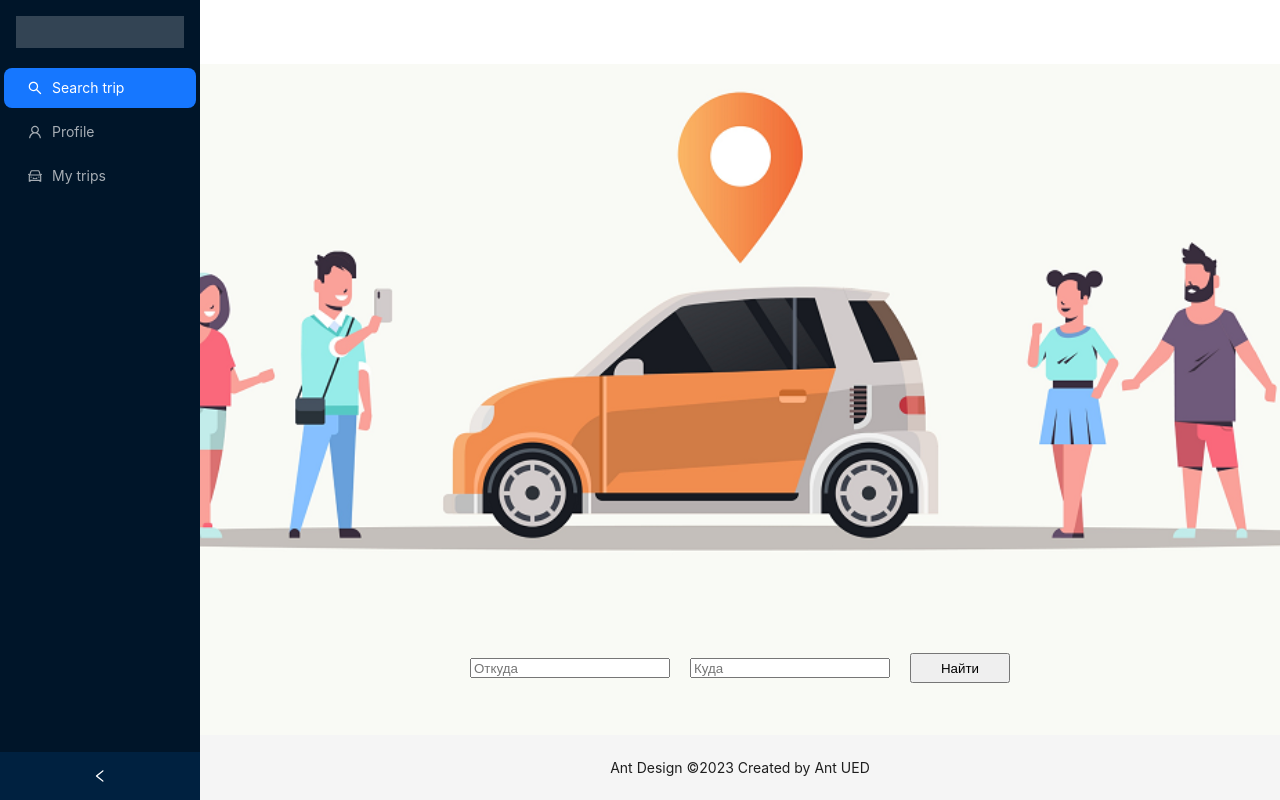
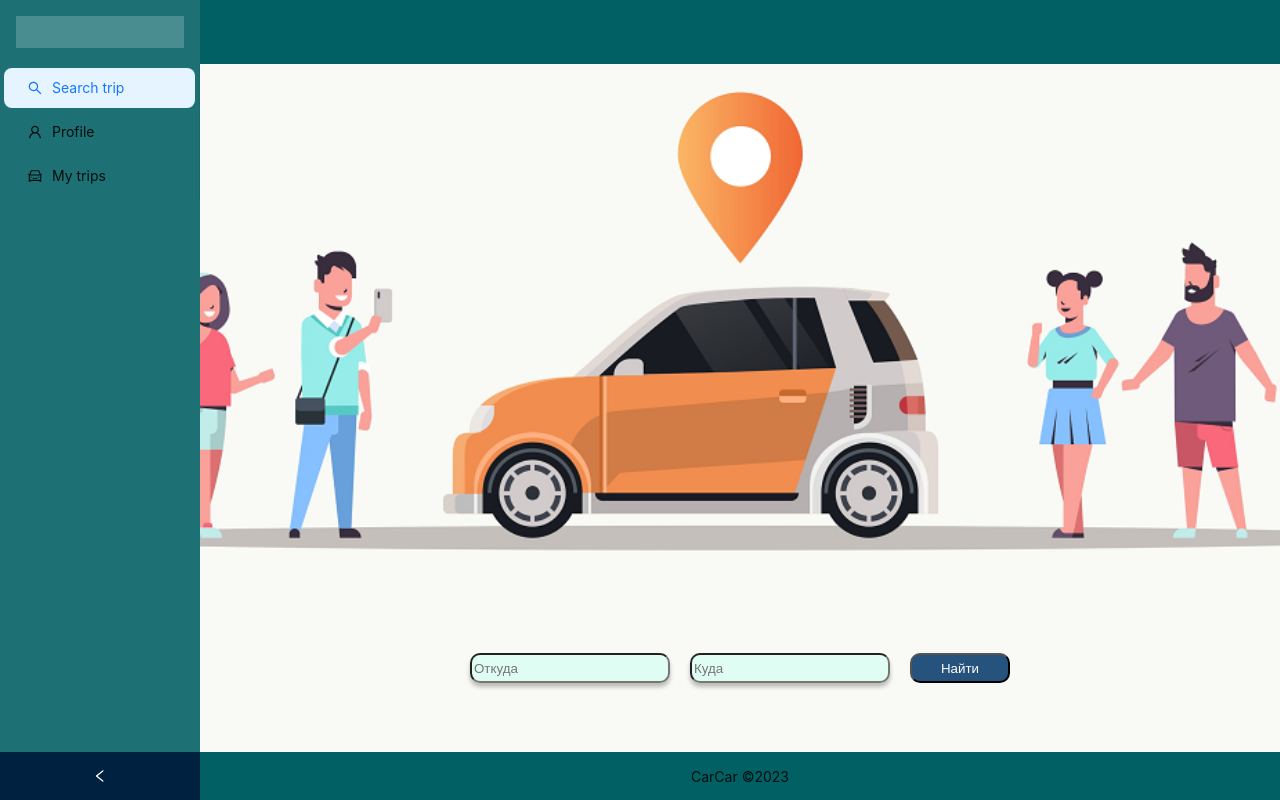
Before and after one commit to sleychez/CarCar, a React (Create React App) app: page /searchTrip in a window 1280 px wide. Shown: the top 800 px of the page. Built offline with nearby package versions, Linux system fonts and the light colour scheme.

Commit message:
change styles on button, input, header, footer and sidere menu

```diff
--- a/src/App.module.css
+++ b/src/App.module.css
@@ -6,3 +6,20 @@ background-color: #F9FAF5;
     height: 45px;
     margin: 16px 200px 0 0
 }
+
+.sider {
+    background-color:  #1D7074 !important;
+}
+
+.menu {
+    background-color:  #1D7074 !important;
+}
+
+.footer {
+   display: flex;
+    align-items: center;
+    background-color: #006064;
+    height: 48px;
+    justify-content: center;
+
+}
--- a/src/App.tsx
+++ b/src/App.tsx
@@ -42,18 +42,17 @@ const items: MenuItem[] = [
 const App: React.FC = () => {
   const [collapsed, setCollapsed] = useState(false);
   const {
-    token: { colorBgContainer },
   } = theme.useToken();
 
   return (
       <BrowserRouter>
       <Layout style={{ minHeight: '100vh' }}>
-        <Sider collapsible collapsed={collapsed} onCollapse={(value) => setCollapsed(value)}>
+        <Sider className={style.sider} collapsible collapsed={collapsed} onCollapse={(value) => setCollapsed(value)}>
           <div style={{ height: 32, margin: 16, background: 'rgba(255, 255, 255, 0.2)' }} />
-          <Menu theme="dark" defaultSelectedKeys={['1']} mode="inline" items={items} />
+          <Menu className={style.menu} theme="light" defaultSelectedKeys={['1']} mode='inline' items={items} />
         </Sider>
         <Layout className="site-layout">
-          <Header style={{ padding: 0, background: colorBgContainer }} />
+          <Header style={{backgroundColor: '#006064' }} />
           <Content className={style.content}>
             <Routes>
               <Route path='/searchTrip/*'
@@ -64,7 +63,7 @@ const App: React.FC = () => {
                      element={<MyTrips/>}/>
             </Routes>
           </Content>
-          <Footer style={{ textAlign: 'center' }}>Ant Design ©2023 Created by Ant UED</Footer>
+          <Footer className={style.footer}>CarCar ©2023</Footer>
         </Layout>
       </Layout>
           </BrowserRouter>
--- a/src/components/Button/Button.module.css
+++ b/src/components/Button/Button.module.css
@@ -1,4 +1,8 @@
 .button {
     width: 100px;
     height: 30px;
+    cursor: pointer;
+    background-color: rgba(2, 55, 105, 0.85);
+    border-radius: 10px;
+    color: white;
 }
--- a/src/components/Input/Input.module.css
+++ b/src/components/Input/Input.module.css
@@ -1,4 +1,7 @@
 .input {
     width: 200px;
-    height: 20px;
+    height: 30px;
+background-color: rgba(198, 255, 242, 0.49);
+    box-shadow: 0 4px 4px rgba(0, 0, 0, 0.25);
+    border-radius: 10px;
 }
--- a/src/pages/Profile/Profile.tsx
+++ b/src/pages/Profile/Profile.tsx
@@ -1,7 +1,7 @@
 import React, {FC} from 'react';
 
 import style from './Profile.module.css'
-import Button from "../../components/Button/Button";
+
 
 const Profile:FC = () => {
     return (
--- a/src/pages/SearchTrip/SearchTrip.tsx
+++ b/src/pages/SearchTrip/SearchTrip.tsx
@@ -6,14 +6,15 @@ import style from './SearchTrip.module.css'
 import Button from "../../components/Button/Button";
 
 const SearchTrip:FC = () => {
-    const [input, setInput] = useState("");
+    const [firstInput, setFirstInput] = useState("");
+    const [secondInput, setSecondInput] = useState("");
 
     return (
         <div className={style.content}>
             <Background className={style.backgroundImg}/>
         <div className={style.inputButton}>
-<Input input={input} setInput={setInput} placeholder={'Откуда'}/>
-            <Input input={input} setInput={setInput} placeholder={'Куда'}/>
+<Input input={firstInput} setInput={setFirstInput} placeholder={'Откуда'}/>
+            <Input input={secondInput} setInput={setSecondInput} placeholder={'Куда'}/>
             <Button text={'Найти'}/>
         </div>
         </div>
```
